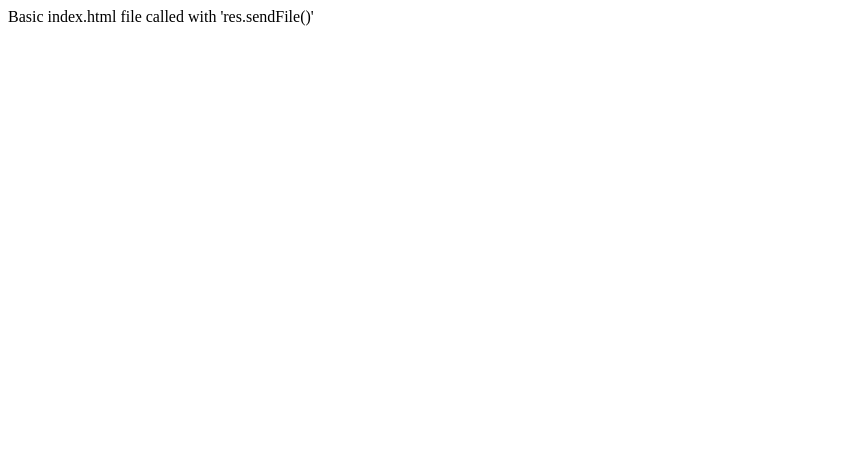
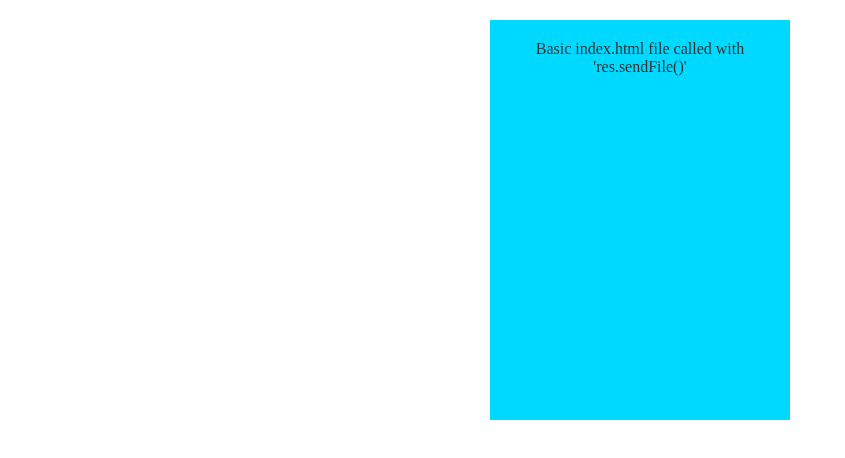
Before and after one commit to Ivaylo-Kirov/NTexpress, a website: page public/index.html in a window 1280 px wide. Shown: the whole page, without its empty margins (0-845 px from the left). Drawn offline with Linux system fonts and the light colour scheme.

Commit message:
added container

```diff
--- a/public/index.html
+++ b/public/index.html
@@ -4,9 +4,10 @@
     <meta charset="UTF-8">
     <meta name="viewport" content="width=device-width, initial-scale=1.0">
     <meta http-equiv="X-UA-Compatible" content="ie=edge">
+    <link rel="stylesheet" href="style.css">
     <title>Express Index</title>
 </head>
 <body>
-    Basic index.html file called with 'res.sendFile()'
+    <div class="container">Basic index.html file called with 'res.sendFile()'</div>
 </body>
 </html>
--- a/public/style.css
+++ b/public/style.css
@@ -0,0 +1,15 @@
+* {
+    padding: 0;
+    margin: 0;
+    box-sizing: border-box;
+}
+
+.container {
+    width: 300px;
+    height: 400px;
+    margin: 20px auto;
+    background-color: rgb(0, 217, 255);
+    color: #333;
+    padding: 20px;
+    text-align: center;
+}
```
